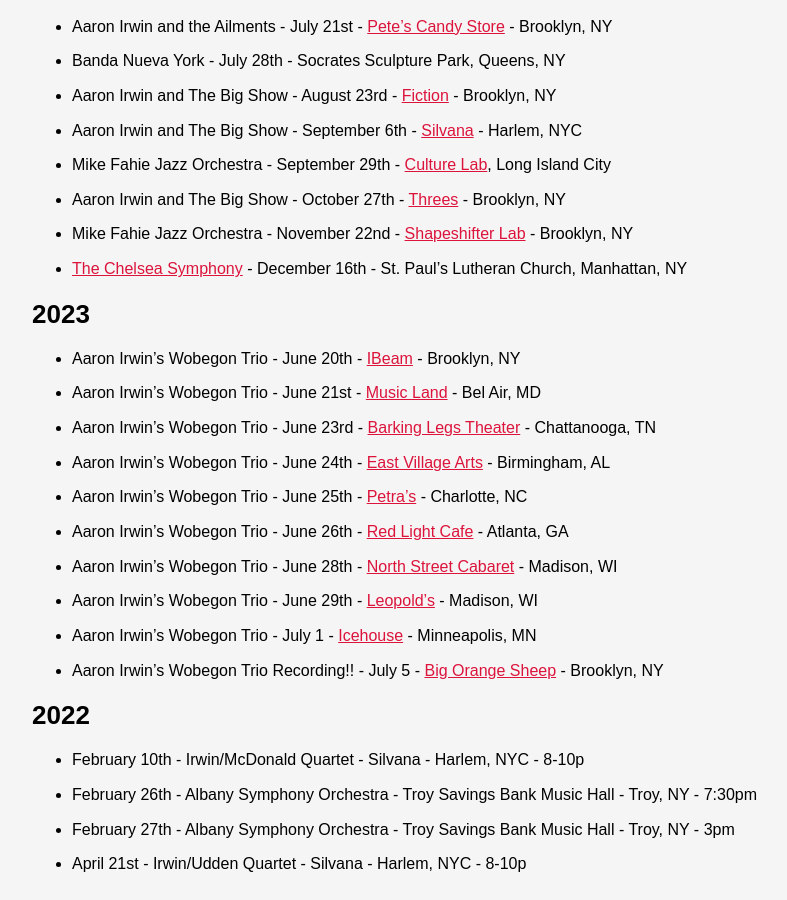
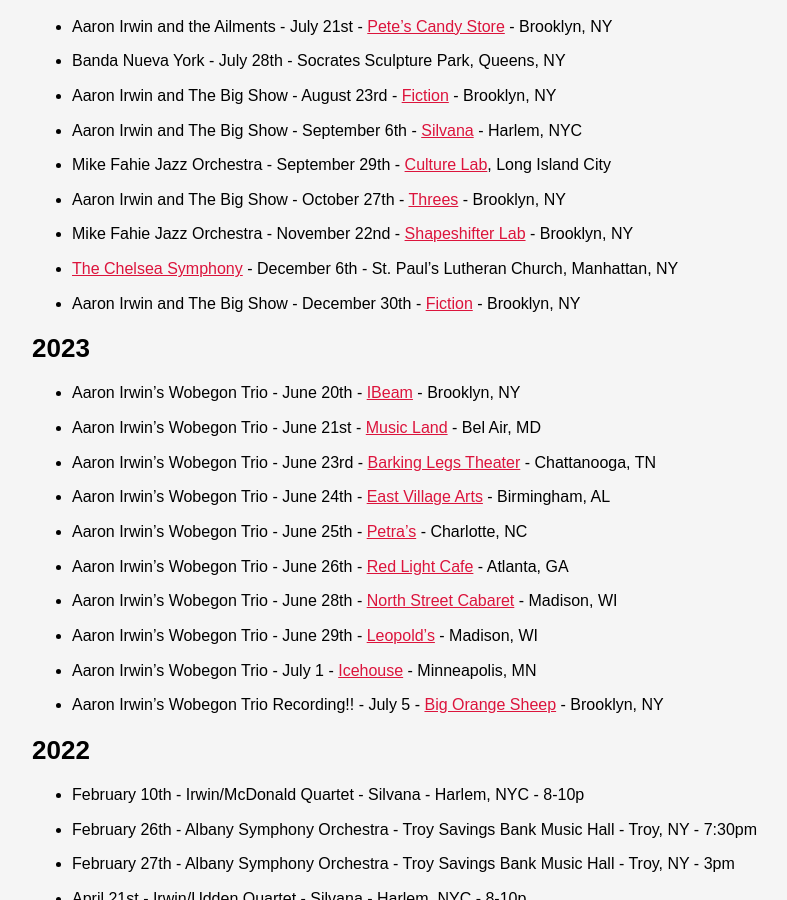
Before and after one commit to ryanve/aaronirwin.com, a Jekyll site: the page built from performances.md, in a window 1280 px wide and 900 px high, scrolled down 693 px. Shown: the whole window, without its empty margins (128-915 px from the left). Built offline with Jekyll 4.4.1, drawn with Linux system fonts in a browser that asks for light colours.

Commit message:
Update performances.md

```diff
--- a/performances.md
+++ b/performances.md
@@ -26,7 +26,8 @@
 - Mike Fahie Jazz Orchestra - September 29th - [Culture Lab](https://www.culturelablic.org/), Long Island City
 - Aaron Irwin and The Big Show - October 27th - [Threes](https://threesbrewing.com/pages/public-events) - Brooklyn, NY
 - Mike Fahie Jazz Orchestra - November 22nd - [Shapeshifter Lab](https://shapeshifterplus.org/event/mike-fahie/) - Brooklyn, NY
-- [The Chelsea Symphony](https://chelseasymphony.org/concerts/2024-2025/holiday/) - December 16th - St. Paul's Lutheran Church, Manhattan, NY
+- [The Chelsea Symphony](https://chelseasymphony.org/concerts/2024-2025/holiday/) - December 6th - St. Paul's Lutheran Church, Manhattan, NY
+- Aaron Irwin and The Big Show - December 30th - [Fiction](https://fictionbk.com/jazz-calendar) - Brooklyn, NY
 
 ## 2023
 
```
